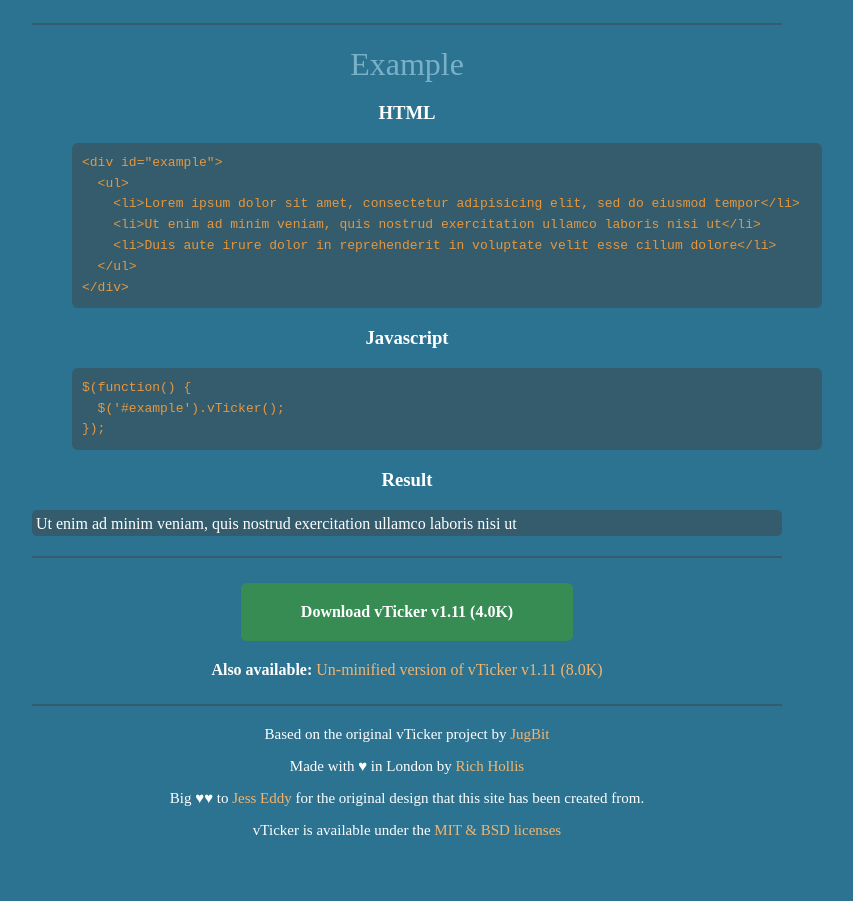
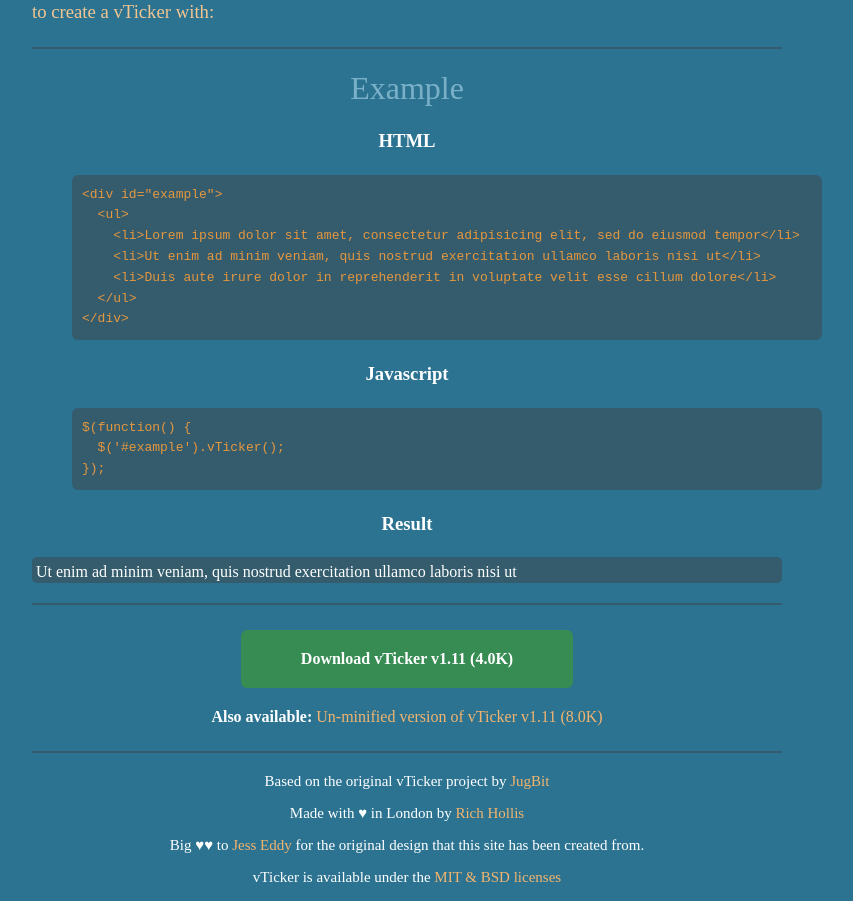
Before and after one commit to richhollis/vticker, a Jekyll site: the page built from index.html, in a window 1280 px wide. Shown: the part 353-1254 px from the top of the page, without its empty margins (233-1086 px from the left). Built offline with Jekyll 4.4.1, drawn with Linux system fonts in a browser that asks for light colours; before the commit the page ends 1207 px from its top, so only the background shows below that.

Commit message:
Tweaked CSS

```diff
--- a/css/vticker.css
+++ b/css/vticker.css
@@ -28,6 +28,8 @@
 	color: #7bb1c8;
 }
 h2.def { color: #f3b46e; }
+
+h3 { line-height: 160%; }
 
 #strap ul { width: 100%; }
 #example, .example { text-align: left; background-color: #345c6d; border-radius: 5px;}
```
